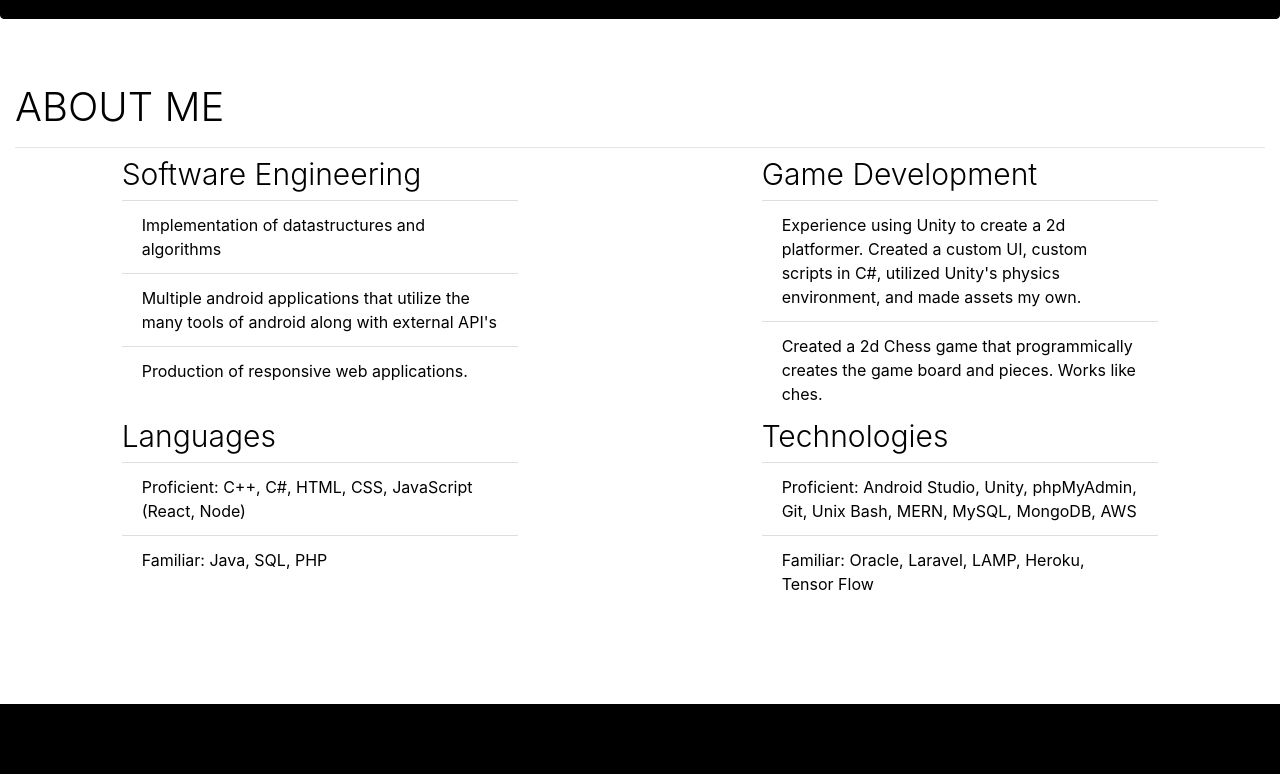
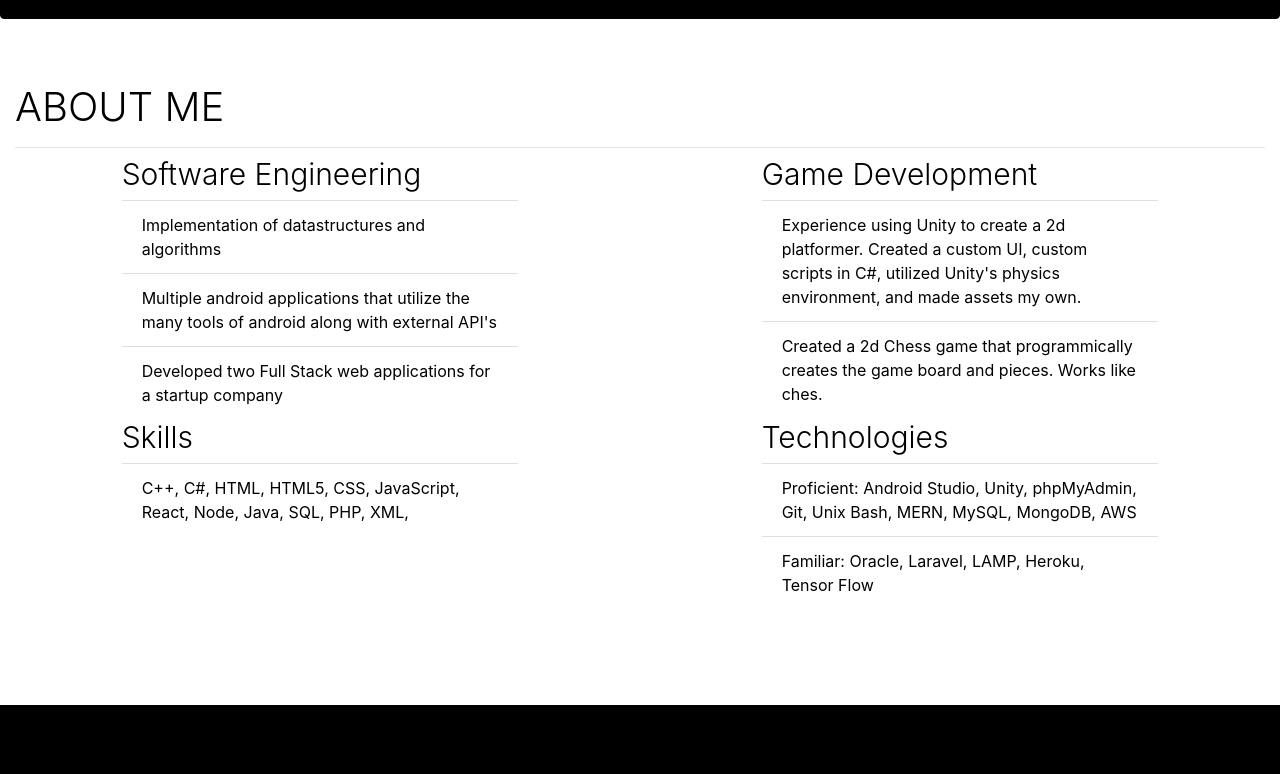
Before and after one commit to leviwp48/levipole.com, a React (Create React App) app in the folder client/: page / in a window 1280 px wide. Shown: the part 498-1272 px from the top of the page. Built offline with nearby package versions, Linux system fonts and the light colour scheme.

Commit message:
changed some wording

```diff
--- a/client/src/components/Home/Summary.js
+++ b/client/src/components/Home/Summary.js
@@ -2,9 +2,6 @@ import React, { Component } from 'react';
 import { Container, Jumbotron, Row, Col, ListGroupItem, ListGroup} from 'reactstrap';
 import 'bootstrap/dist/css/bootstrap.min.css';
 import '../../styles/home/Summary.css'
-
-
-
 
 class Summary extends Component {
 
@@ -33,7 +30,7 @@ class Summary extends Component {
                  <ListGroupItem>Implementation of datastructures and algorithms</ListGroupItem>
                  <ListGroupItem>Multiple android applications that utilize the many tools of android
 	                   along with external API's</ListGroupItem>
-                 <ListGroupItem>Production of responsive web applications.</ListGroupItem>
+                 <ListGroupItem>Developed two Full Stack web applications for a startup company</ListGroupItem>
                </ListGroup>
            </Col>
            <Col xs="12" sm={{size:10, offset: 1}} md={{size:5}} lg={{size:4, offset:2}}>
@@ -50,10 +47,9 @@ class Summary extends Component {
 
           <Row>
             <Col xs="12" sm={{size:10, offset: 1}} md={{size:5}} lg={{size:4, offset:1}}>
-              <h1 style={{fontSize: '30px'}} className="lead">Languages</h1>
+              <h1 style={{fontSize: '30px'}} className="lead">Skills</h1>
                 <ListGroup flush>
-                  <ListGroupItem>Proficient: C++, C#, HTML, CSS, JavaScript (React, Node) </ListGroupItem>
-                  <ListGroupItem>Familiar: Java, SQL, PHP</ListGroupItem>
+                  <ListGroupItem>C++, C#, HTML, HTML5, CSS, JavaScript, React, Node, Java, SQL, PHP, XML, </ListGroupItem>
                 </ListGroup>
             </Col>
             <Col xs="12" sm={{size:10, offset: 1}} md={{size:5, offset:1}} lg={{size:4, offset:2}}>
```
